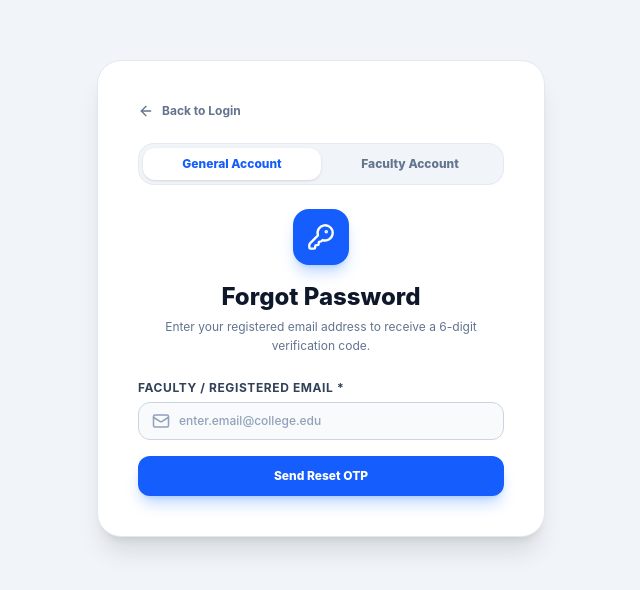
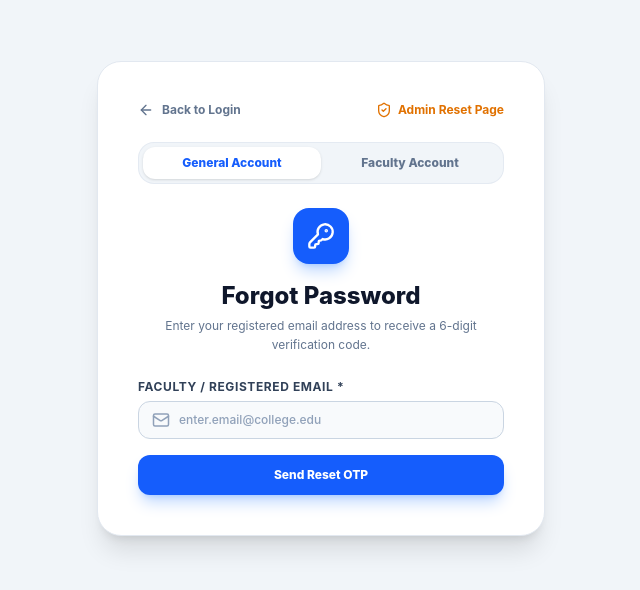
Before and after one commit to Dhanya-32673/SMS-Frontend, a React (Vite) app: page /forgot-password in a window 1280 px wide. Shown: the part 102-692 px from the top of the page, without its empty margins (319-959 px from the left). Built offline with nearby package versions, Linux system fonts and the light colour scheme; no server answers.

Commit message:
Add top Admin Reset Page shortcut link to ForgotPassword.jsx

```diff
--- a/src/pages/auth/ForgotPassword.jsx
+++ b/src/pages/auth/ForgotPassword.jsx
@@ -1,7 +1,7 @@
 import React, { useState } from 'react';
 import { useNavigate, Link } from 'react-router-dom';
 import { authService } from '../../services/authService';
-import { Mail, ArrowLeft, KeyRound, AlertCircle, ShieldAlert, CheckCircle2, UserCheck } from 'lucide-react';
+import { Mail, ArrowLeft, KeyRound, AlertCircle, ShieldAlert, CheckCircle2, UserCheck, ShieldCheck } from 'lucide-react';
 
 const ForgotPassword = () => {
   const navigate = useNavigate();
@@ -53,10 +53,16 @@ const ForgotPassword = () => {
     <div className="min-h-screen w-full flex items-center justify-center bg-slate-100 p-4 font-sans">
       <div className="max-w-md w-full bg-white rounded-3xl shadow-xl border border-slate-200 p-8 sm:p-10 space-y-6">
 
-        <Link to="/login" className="inline-flex items-center gap-2 text-xs font-bold text-slate-500 hover:text-slate-800 transition-colors">
-          <ArrowLeft className="w-4 h-4" />
-          <span>Back to Login</span>
-        </Link>
+        <div className="flex items-center justify-between text-xs font-bold text-slate-500">
+          <Link to="/login" className="inline-flex items-center gap-2 hover:text-slate-800 transition-colors">
+            <ArrowLeft className="w-4 h-4" />
+            <span>Back to Login</span>
+          </Link>
+          <Link to="/reset-password?mode=faculty" className="inline-flex items-center gap-1.5 text-amber-600 hover:text-amber-700 transition-colors">
+            <ShieldCheck className="w-4 h-4" />
+            <span>Admin Reset Page</span>
+          </Link>
+        </div>
 
         {/* Role Toggle Selector */}
         <div className="flex bg-slate-100 p-1 rounded-2xl border border-slate-200/80 text-xs font-extrabold">
@@ -109,9 +115,9 @@ const ForgotPassword = () => {
             </p>
             <Link
               to={`/reset-password?mode=faculty&email=${encodeURIComponent(email)}`}
-              className="inline-block w-full py-2.5 px-4 rounded-xl bg-amber-600 hover:bg-amber-700 text-white font-bold text-xs shadow-md transition-all text-center mt-2"
+              className="inline-block w-full py-3 px-4 rounded-xl bg-amber-600 hover:bg-amber-700 text-white font-extrabold text-xs shadow-md transition-all text-center mt-2 cursor-pointer"
             >
-              Go to Admin Approval & Reset Page
+              Go to Admin Approval & Reset Page →
             </Link>
           </div>
         ) : (
```
